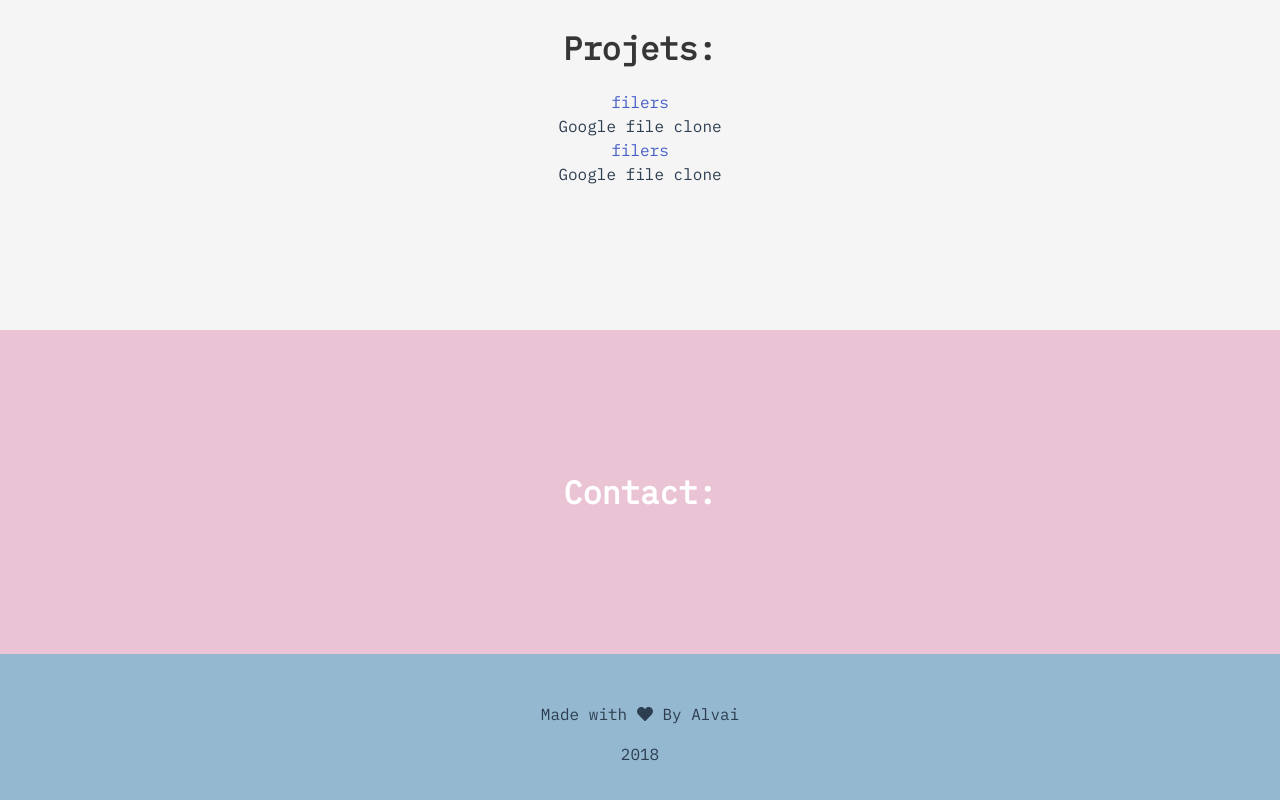
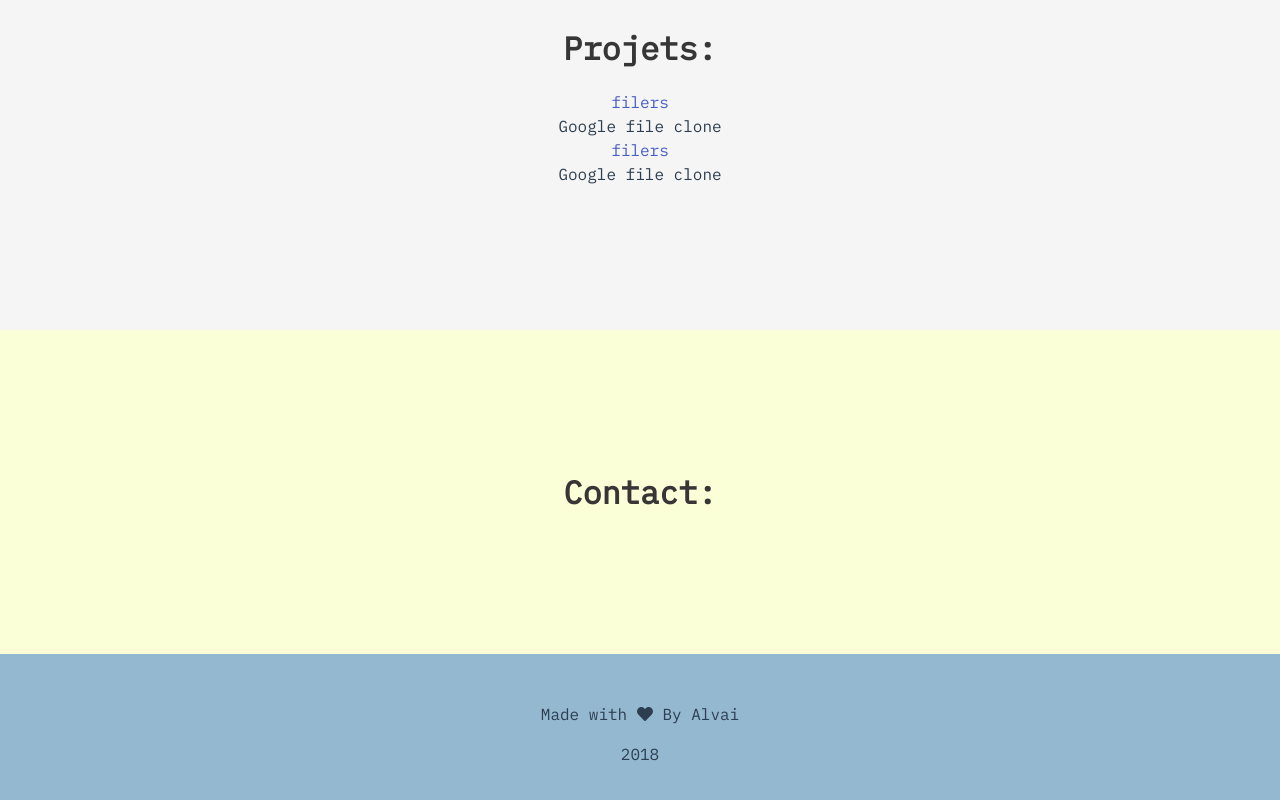
Before and after one commit to IvanMiIosevic/Portfolio, a Vue app: page / in a window 1280 px wide. Shown: the part 914-1714 px from the top of the page. Built offline with nearby package versions, Linux system fonts and the light colour scheme.

Commit message:
Update background-color

```diff
--- a/src/components/Contact.vue
+++ b/src/components/Contact.vue
@@ -12,10 +12,7 @@
 
 <style lang="scss">
 .contact {
-  background-color: #eac4d5;
-  * {
-    color: white;
-  }
+  background-color: #faffd8;
 }
 </style>
 
```
